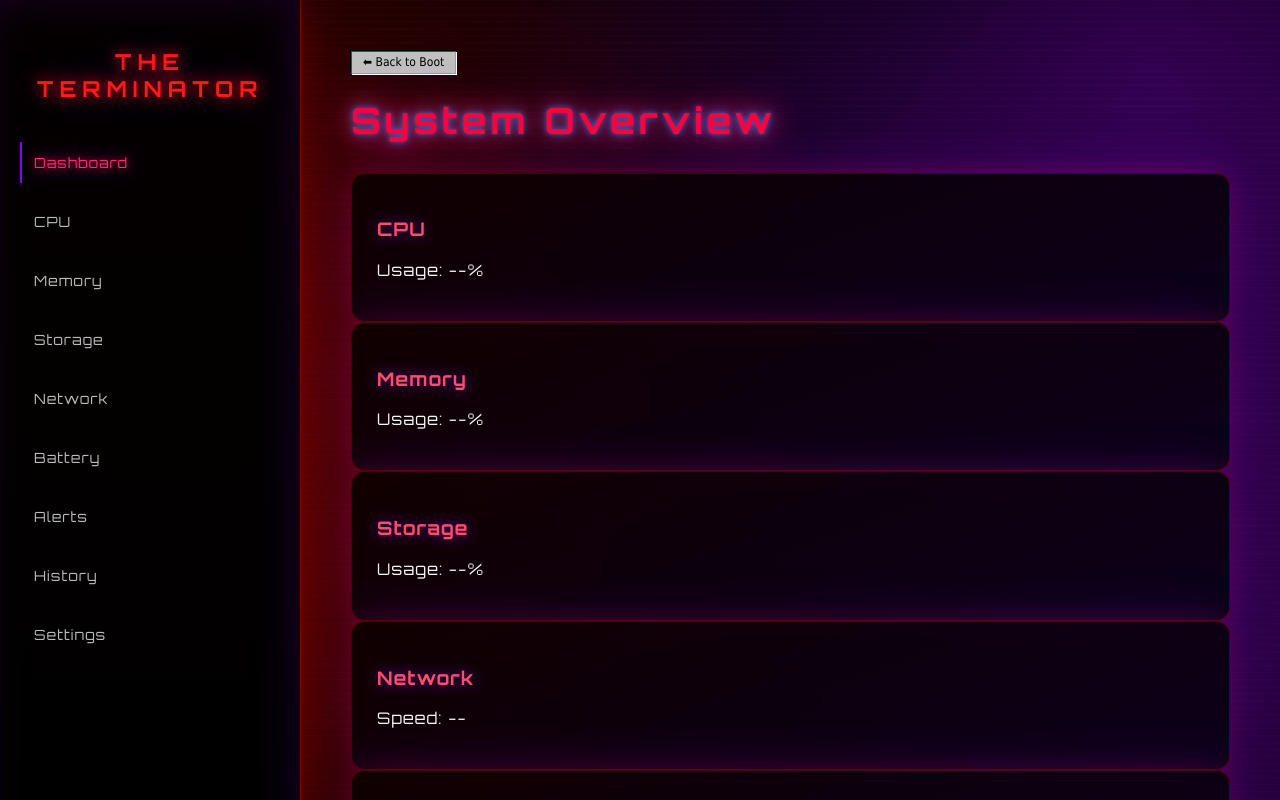
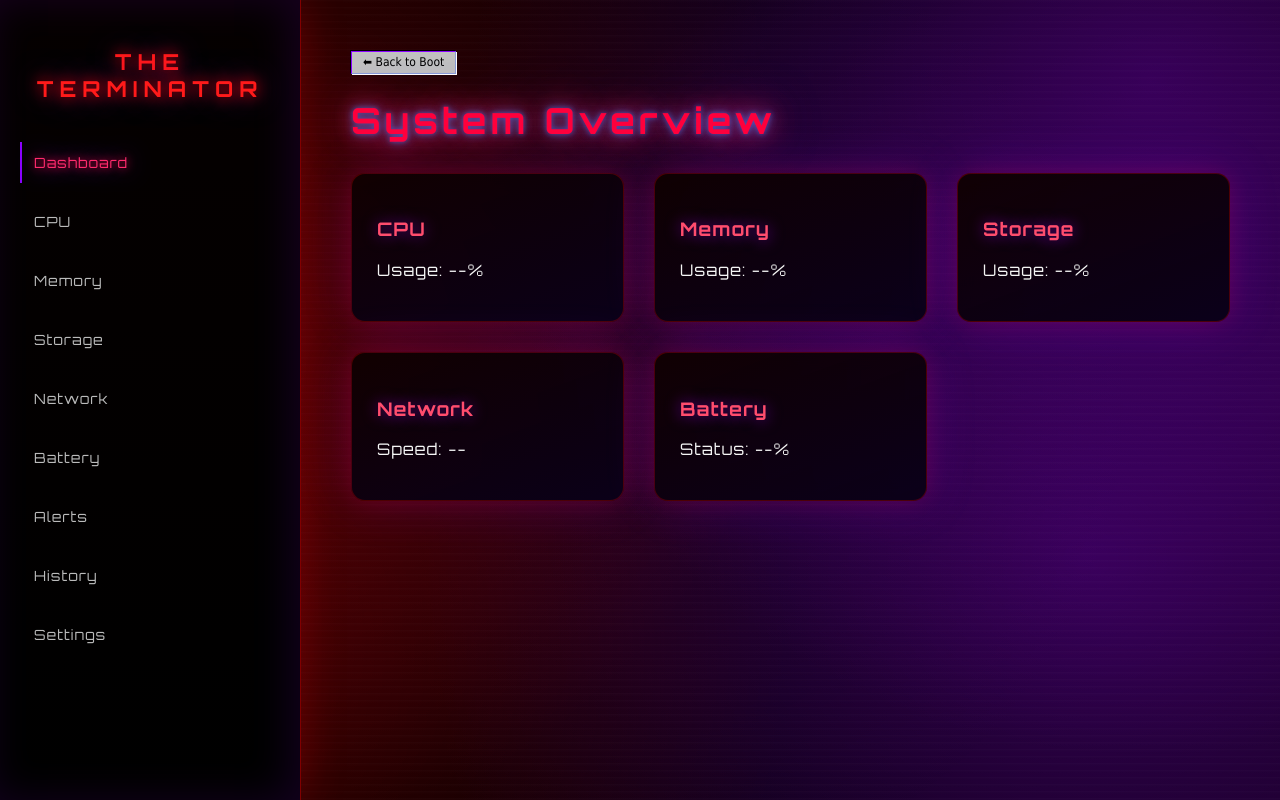
Before and after one commit to ushnadar/The-Terminator, a React (Vite) app: page /dashboard in a window 1280 px wide. Shown: the top 800 px of the page. Built offline with nearby package versions, Linux system fonts and the light colour scheme.

Commit message:
System Overview

```diff
--- a/src/pages/MainPage.jsx
+++ b/src/pages/MainPage.jsx
@@ -3,7 +3,15 @@ function MainPage() {
     <div>
       <h1>System Overview</h1>
 
-      <div className="card-grid">
+      <div
+        className="card-grid"
+        style={{
+          display: "grid",
+          gridTemplateColumns: "repeat(3, 1fr)",
+          gap: "30px",
+          marginTop: "30px"
+        }}
+      >
         <div className="card">
           <h3>CPU</h3>
           <p>Usage: --%</p>
```
